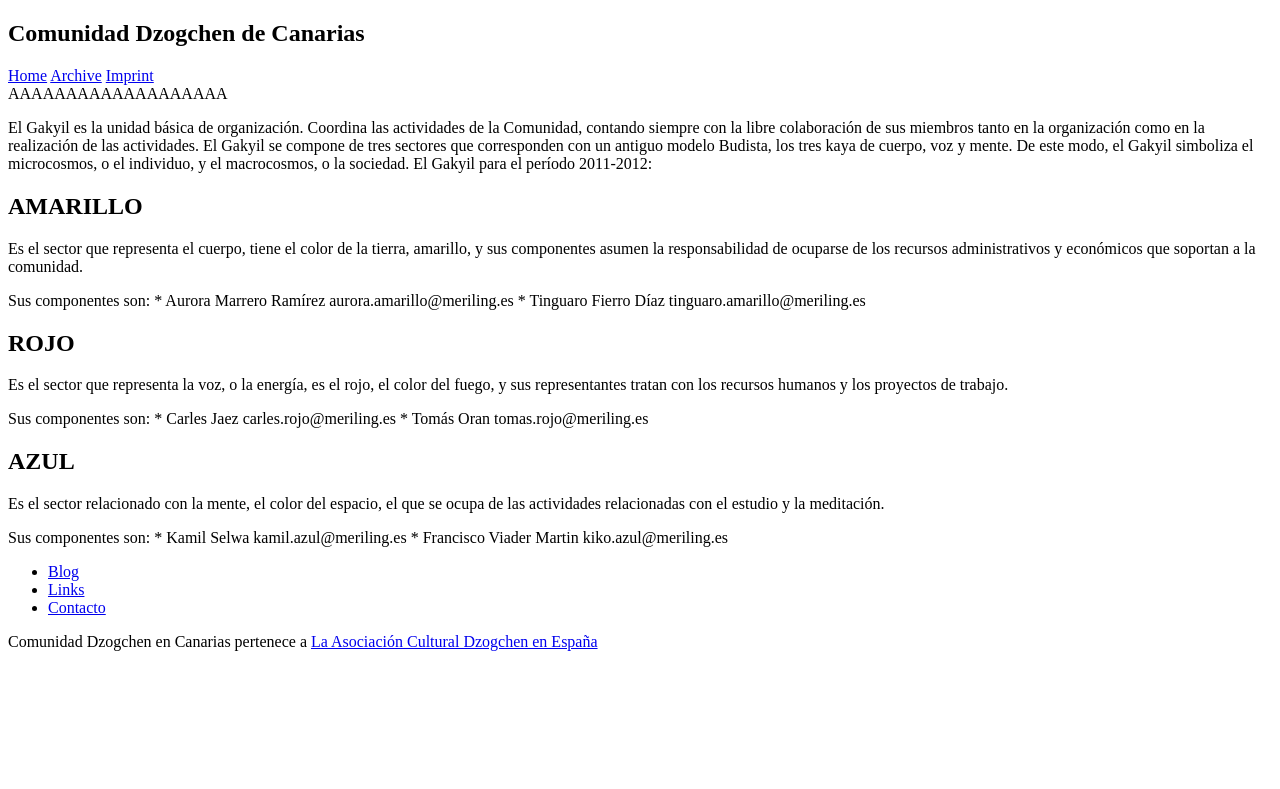
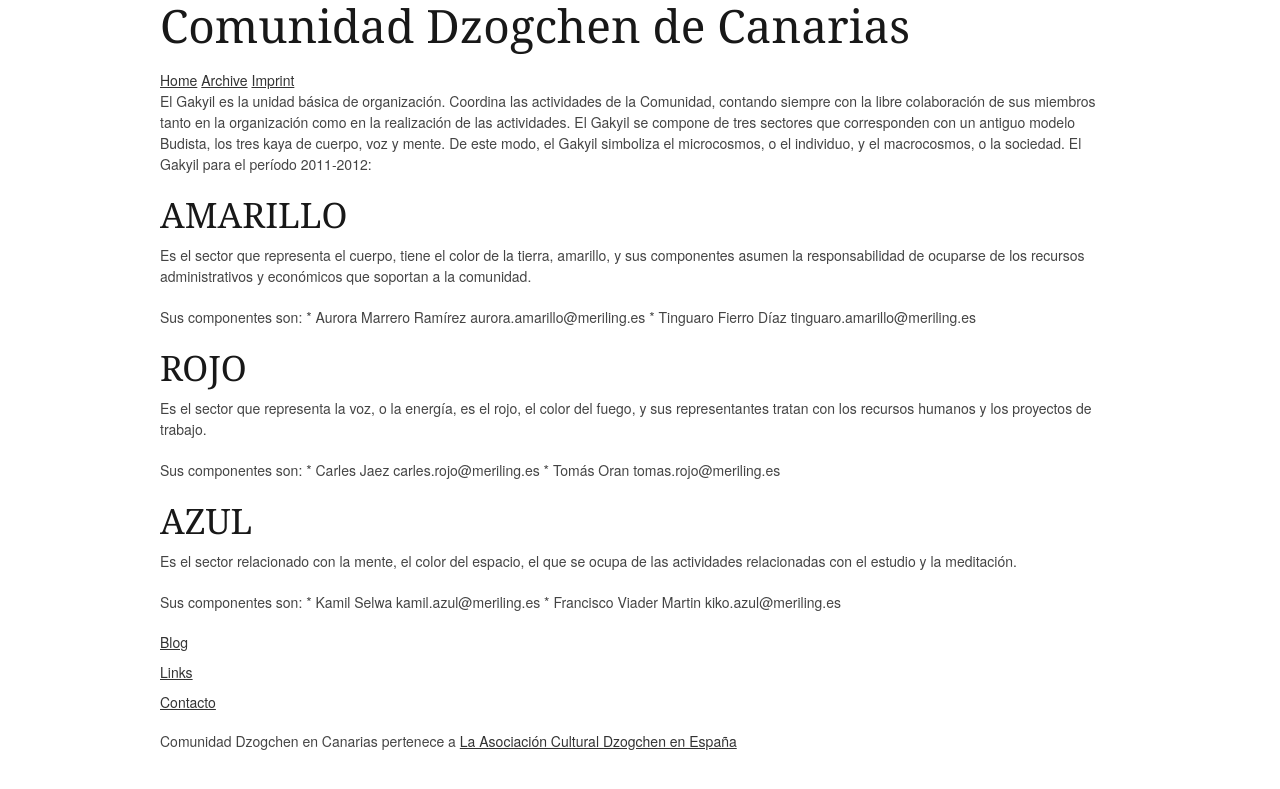
Before and after one commit to k1000/meriling, a Jekyll site: the page built from azul/organizacion.md, in a window 1280 px wide. Shown: the top 789 px of the page. Built offline with Jekyll 4.4.1, drawn with Linux system fonts in a browser that asks for light colours; nearby versions of some CDN libraries.

Commit message:
coreciones nav

```diff
--- a/_layouts/azul.html
+++ b/_layouts/azul.html
@@ -8,5 +8,4 @@
   - text: Comunidad Dzogchen
     url: /azul/comunidad-dzogchen.html
 ---
-AAAAAAAAAAAAAAAAAAA
 {{ content }}
--- a/_layouts/base.html
+++ b/_layouts/base.html
@@ -5,7 +5,7 @@
 <!--[if (gte IE 9)|!(IE)]><!--><html lang="en"> <!--<![endif]-->
 <head>
 	<meta charset="utf-8">
-	<meta base="http://k1000.github.com/meriling/" target="_blank">
+	<base href="http://k1000.github.com/meriling/" target="_blank" />
 
 	<title>{% if page.title %}{{ page.title }} on {% endif %}{{ site.title }}</title>
 	<link href="/atom.xml" type="application/atom+xml" rel="alternate" title="{{ site.title }}" />
--- a/azul/organizacion.md
+++ b/azul/organizacion.md
@@ -4,6 +4,7 @@
 section: azul
 categories: azul comunidad
 ---
+{{ navigation }}
 El Gakyil es la unidad básica de organización.
 Coordina las actividades de la Comunidad, contando siempre con la libre colaboración de sus miembros tanto en la organización como en la realización de las actividades.
 El Gakyil se compone de tres sectores que corresponden con un antiguo modelo Budista, los tres kaya de cuerpo, voz y mente. De este modo, el Gakyil simboliza el microcosmos, o el individuo, y el macrocosmos, o la sociedad.
```
